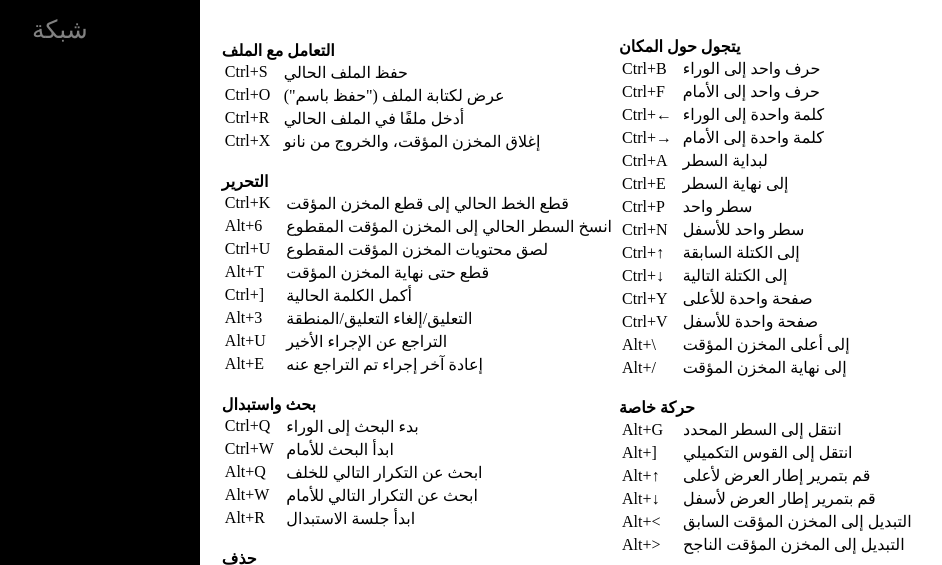
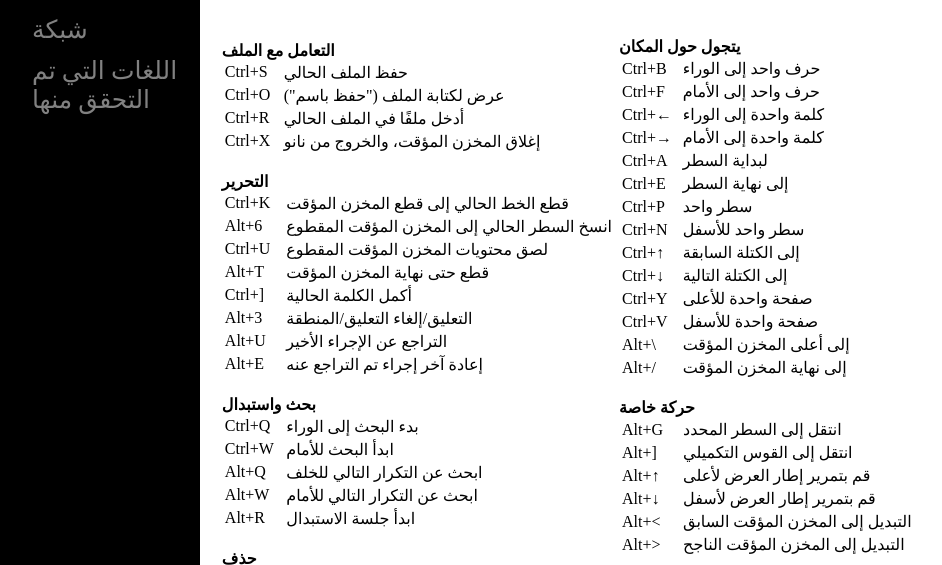
Before and after one commit to stuffbymax/nano-cheat-sheet, a plain HTML site: page شبكة.html in a window 1280 px wide. Shown: the part 211-776 px from the top of the page, without its empty margins (0-942 px from the left). Drawn offline with Linux system fonts and the light colour scheme.

Commit message:
Update شبكة.html

```diff
--- a/شبكة.html
+++ b/شبكة.html
@@ -58,7 +58,7 @@
       <a href="ge.html">DE</a>
       <a href="ru.html">RU</a>
       <a href="شبكة.html">شبكة</a>
-      <a href="verification.html"></a>
+      <a href="verification.html">اللغات التي تم التحقق منها</a>
     </ul>
     </div>
 <br>
```
